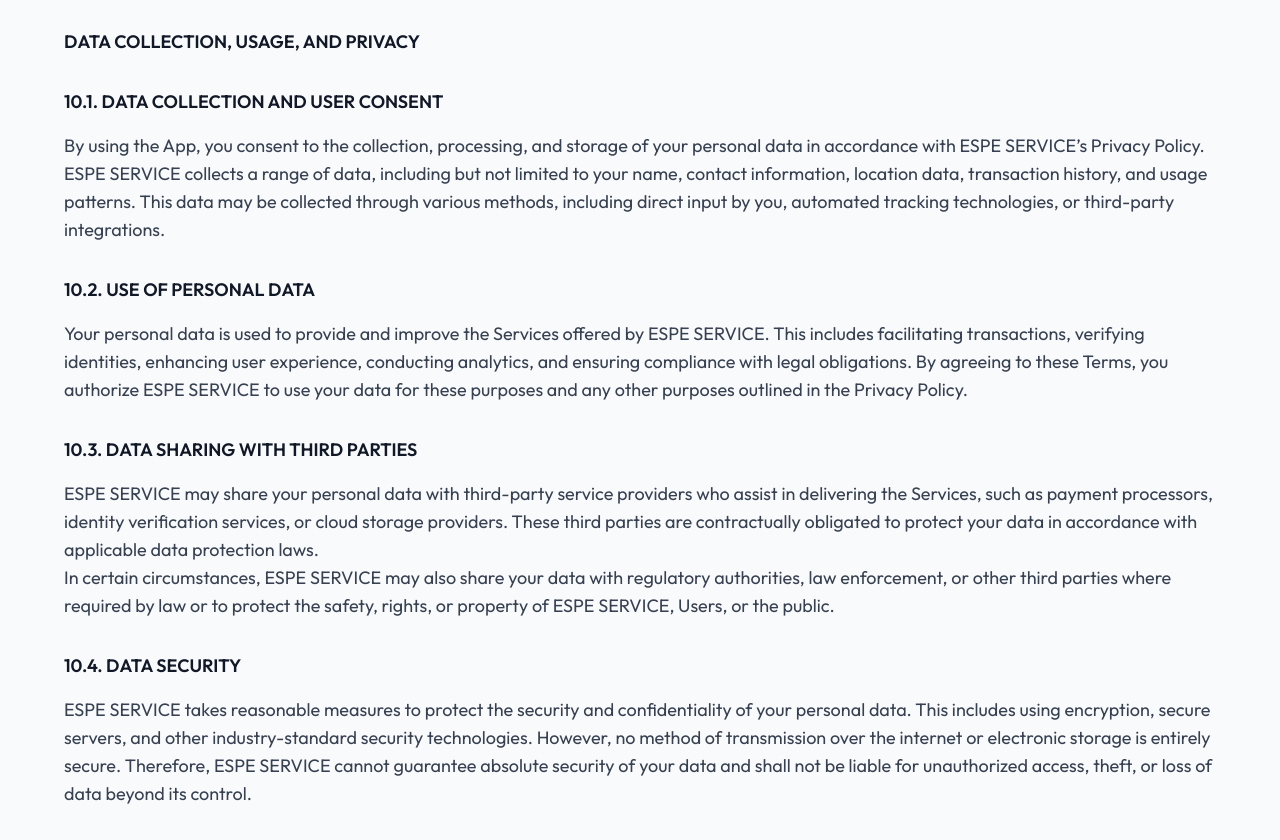
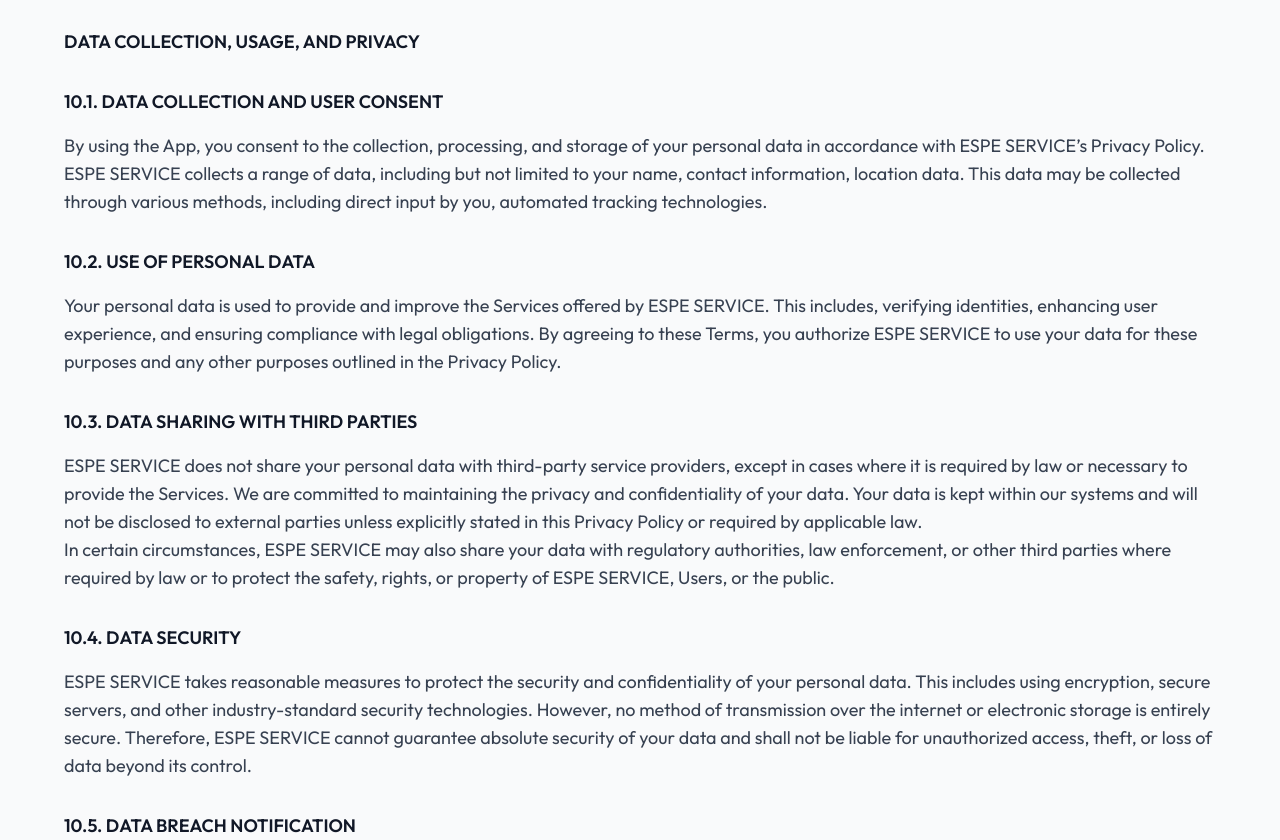
Before and after one commit to espeservice/espe-website, a Next.js app: page /privacy-policy in a window 1280 px wide. Shown: the part 11160-12000 px from the top of the page. Built offline with nearby package versions, Linux system fonts and the light colour scheme.

Commit message:
change privacy policy

```diff
--- a/app/privacy-policy/page.js
+++ b/app/privacy-policy/page.js
@@ -862,7 +862,7 @@ const PrivacyPolicy = () => {
               Account, you will receive a notification outlining the reason for
               such action. ESPE SERVICE reserves the right to retain or delete
               any information associated with your Account, including
-              transaction history, communications, or User-Generated Content.
+              communications, or User-Generated Content.
             </p>
 
             <h3 className="font-semibold text-gray-900 mt-8 mb-4">
@@ -955,10 +955,9 @@ const PrivacyPolicy = () => {
               By using the App, you consent to the collection, processing, and
               storage of your personal data in accordance with ESPE SERVICE’s
               Privacy Policy. ESPE SERVICE collects a range of data, including
-              but not limited to your name, contact information, location data,
-              transaction history, and usage patterns. This data may be
-              collected through various methods, including direct input by you,
-              automated tracking technologies, or third-party integrations.
+              but not limited to your name, contact information, location data.
+              This data may be collected through various methods, including
+              direct input by you, automated tracking technologies.
             </p>
 
             <h3 className="font-semibold text-gray-900 mt-8 mb-4">
@@ -966,24 +965,24 @@ const PrivacyPolicy = () => {
             </h3>
             <p>
               Your personal data is used to provide and improve the Services
-              offered by ESPE SERVICE. This includes facilitating transactions,
-              verifying identities, enhancing user experience, conducting
-              analytics, and ensuring compliance with legal obligations. By
-              agreeing to these Terms, you authorize ESPE SERVICE to use your
-              data for these purposes and any other purposes outlined in the
-              Privacy Policy.
+              offered by ESPE SERVICE. This includes, verifying identities,
+              enhancing user experience, and ensuring compliance with legal
+              obligations. By agreeing to these Terms, you authorize ESPE
+              SERVICE to use your data for these purposes and any other purposes
+              outlined in the Privacy Policy.
             </p>
 
             <h3 className="font-semibold text-gray-900 mt-8 mb-4">
               10.3. DATA SHARING WITH THIRD PARTIES
             </h3>
             <p>
-              ESPE SERVICE may share your personal data with third-party service
-              providers who assist in delivering the Services, such as payment
-              processors, identity verification services, or cloud storage
-              providers. These third parties are contractually obligated to
-              protect your data in accordance with applicable data protection
-              laws.
+              ESPE SERVICE does not share your personal data with third-party
+              service providers, except in cases where it is required by law or
+              necessary to provide the Services. We are committed to maintaining
+              the privacy and confidentiality of your data. Your data is kept
+              within our systems and will not be disclosed to external parties
+              unless explicitly stated in this Privacy Policy or required by
+              applicable law.
             </p>
             <p>
               In certain circumstances, ESPE SERVICE may also share your data
@@ -1029,6 +1028,88 @@ const PrivacyPolicy = () => {
               data is no longer needed, ESPE SERVICE will securely delete or
               anonymize it in accordance with applicable laws and data retention
               policies.
+            </p>
+
+            <h3 className="font-semibold text-gray-900 mt-8 mb-4">
+              10.7. COLLECTION OF GOVERNMENT-ISSUED IDENTIFICATION (NIDA)
+            </h3>
+            <p>
+              ESPE SERVICE may collect government-issued identification,
+              including but not limited to the National Identification (NIDA),
+              as part of the identity verification process for certain services
+              offered within the App. This information is collected to verify
+              your identity, comply with legal requirements, and ensure the
+              security and integrity of transactions.
+            </p>
+
+            <h3 className="font-semibold text-gray-900 mt-8 mb-4">
+              10.7.1. PURPOSE OF COLLECTION
+            </h3>
+            <p>
+              The NIDA is collected to:
+              <ul className="list-disc pl-5">
+                <li>
+                  Verify your identity for account security and fraud
+                  prevention.
+                </li>
+                <li>
+                  Ensure compliance with regulatory requirements, such as
+                  anti-money laundering (AML) and know-your-customer (KYC) laws.
+                </li>
+                <li>
+                  Provide personalized services and ensure the correct
+                  processing of transactions.
+                </li>
+              </ul>
+            </p>
+
+            <h3 className="font-semibold text-gray-900 mt-8 mb-4">
+              10.7.2. STORAGE AND SECURITY OF NIDA
+            </h3>
+            <p>
+              Your NIDA is stored securely using industry-standard encryption
+              and security technologies. ESPE SERVICE ensures that appropriate
+              safeguards are in place to protect this sensitive information from
+              unauthorized access, alteration, or destruction. However, as no
+              method of electronic storage is 100% secure, ESPE SERVICE cannot
+              guarantee absolute security and advises users to take precautions
+              when submitting personal information.
+            </p>
+
+            <h3 className="font-semibold text-gray-900 mt-8 mb-4">
+              10.7.3. ACCESS TO NIDA
+            </h3>
+            <p>
+              Access to your NIDA is strictly limited to authorized personnel
+              within ESPE SERVICE who are responsible for identity verification,
+              compliance, or security purposes. In certain cases, trusted
+              third-party service providers, such as identity verification
+              services, may have access to your NIDA, but only for the purpose
+              of verifying your identity as part of the service you have
+              requested. These third parties are contractually obligated to
+              maintain the confidentiality and security of your personal data.
+            </p>
+
+            <h3 className="font-semibold text-gray-900 mt-8 mb-4">
+              10.7.4. IN-APP DISCLOSURE
+            </h3>
+            <p>
+              When collecting your NIDA, you will be provided with clear in-app
+              disclosures explaining the purpose of this data collection, how it
+              will be stored, who will have access to it, and your rights
+              regarding your data. This ensures full transparency and user
+              consent.
+            </p>
+
+            <h3 className="font-semibold text-gray-900 mt-8 mb-4">
+              10.7.5. DATA RETENTION AND DELETION OF NIDA
+            </h3>
+            <p>
+              ESPE SERVICE will retain your NIDA for as long as necessary to
+              fulfill the purposes outlined above and to comply with legal
+              obligations. Once your NIDA is no longer needed, it will be
+              securely deleted or anonymized in accordance with applicable data
+              protection laws and data retention policies.
             </p>
           </div>
 
--- a/app/terms_of_use/page.js
+++ b/app/terms_of_use/page.js
@@ -136,7 +136,7 @@ const TermsOfUse = () => {
             <h2 className="font-semibold text-gray-900 mb-4">9. CONTACT US</h2>
             <p>
               For any questions or concerns about these Terms, contact us at
-              <b> support@espeservice.com.</b>
+              <b>support@espeservice.com.</b>
             </p>
           </div>
 
```
